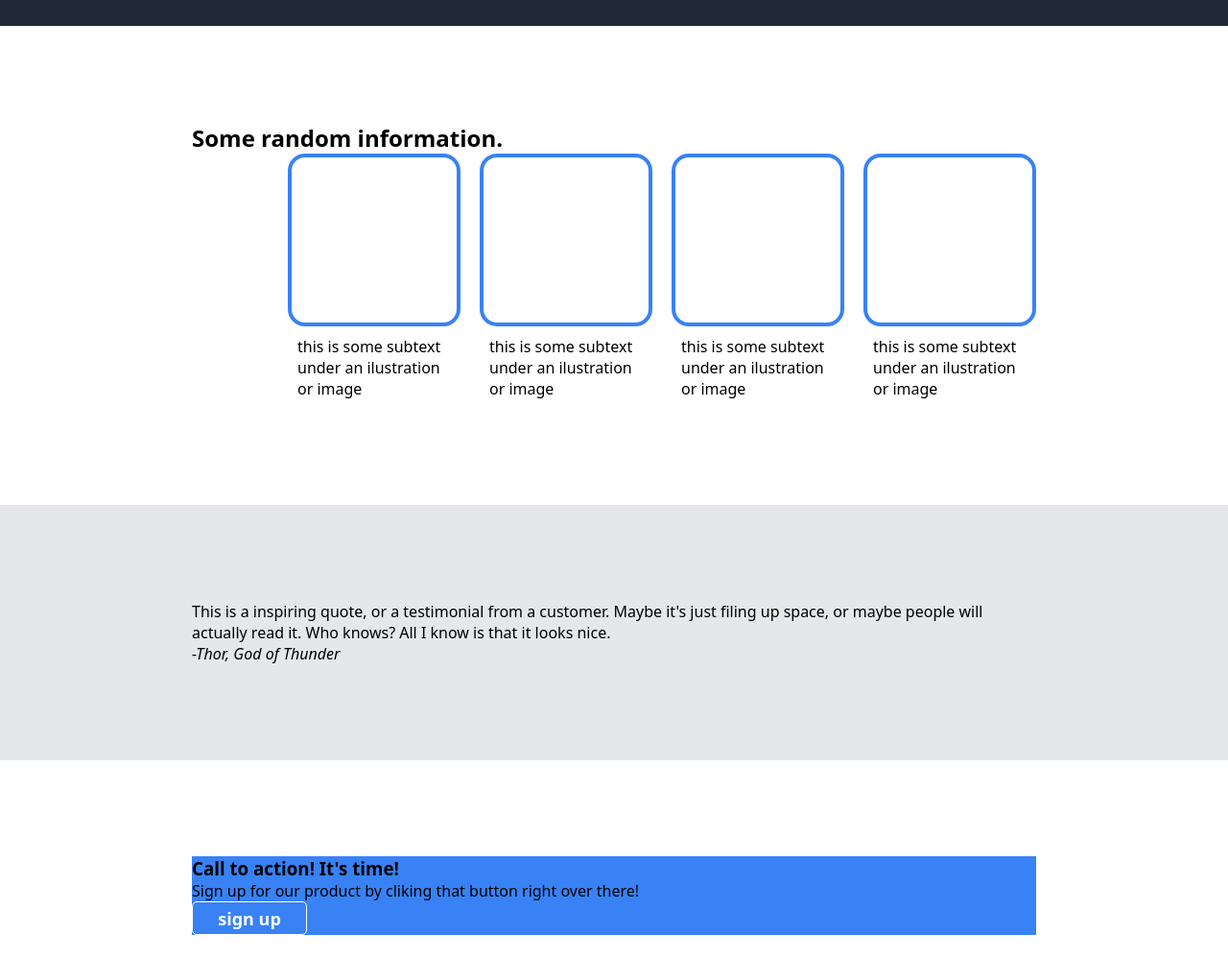
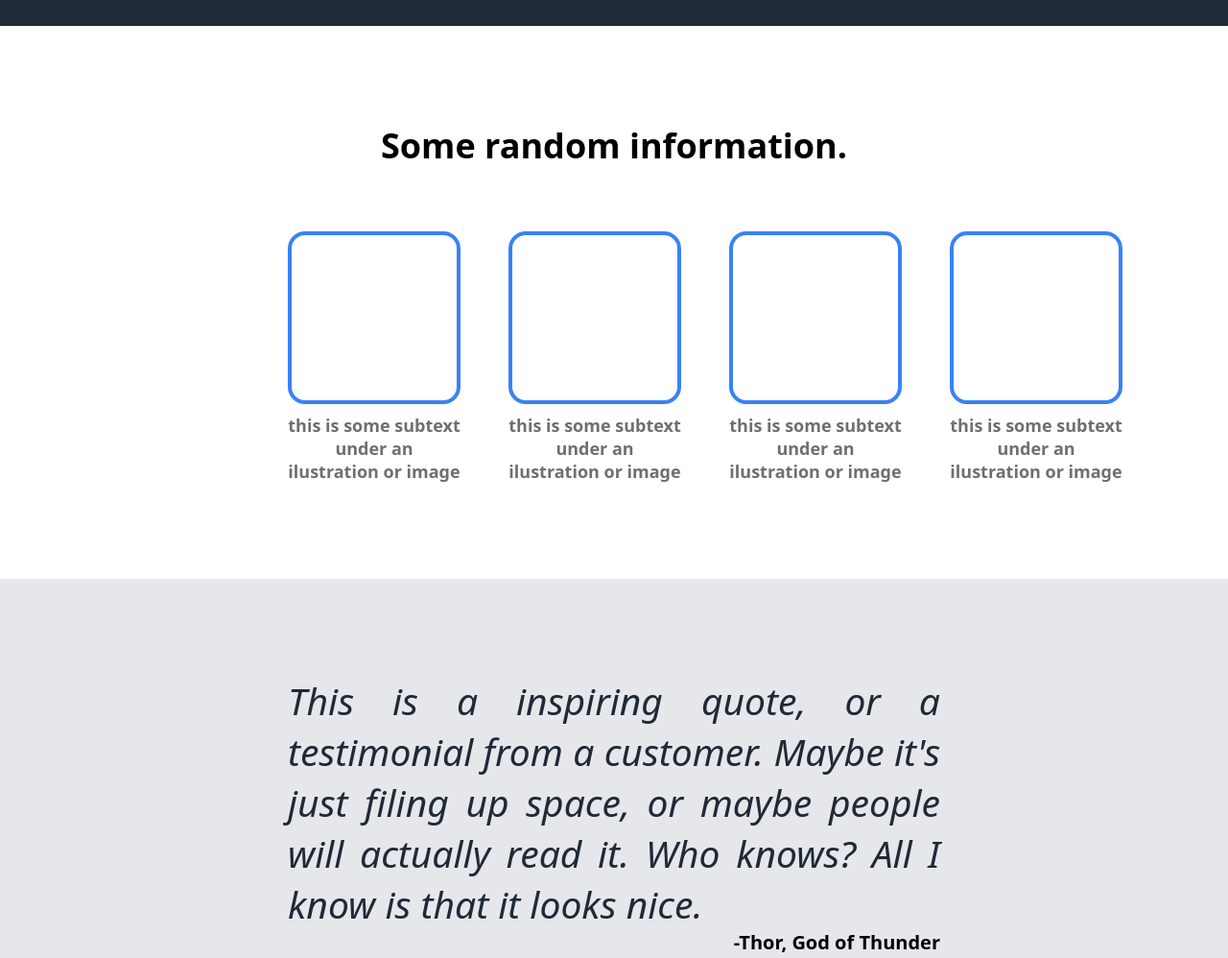
Before and after one commit to Yeray-Dev/The_Odin_Project, a plain HTML site: page Landing_Page/index.html in a window 1280 px wide. Shown: the part 460-1458 px from the top of the page at 96% size. Drawn offline with Linux system fonts and the light colour scheme.

Commit message:
Landing Page. CSS QUOTE OK.

```diff
--- a/Landing_Page/style.css
+++ b/Landing_Page/style.css
@@ -107,10 +107,17 @@ section{
 		/*. FIN Hero  */
 		/*. Cards  */
 
+#cards_title{
+	font-size: 36px;
+	font-weight: 900;
+	display: grid;
+	justify-content: center;
+	padding-bottom: 65px;
+}
 .article{
 	display: grid;
 	grid-template-columns: repeat(4, 1fr);
-	gap: 20px;
+	gap: 50px;
 	padding-left: 100px;
 	padding-right: 100px;
 }
@@ -122,8 +129,31 @@ section{
     height: 180px;
 }
 .subtext{
-	display: grid;
-	justify-content: center;
-	align-items: center;
-	padding: 10px;
+	display: flex;
+	flex-direction: column;
+	margin-top: 10px;
+	font-weight: 600;
+	text-align: center;
+	color: #6e6f6f;
+	font-size: 18px;
 }
+		/*. FIN Cards  */
+		/*. Quote  */
+#quote blockquote p{
+	font-size: 39px;
+	font-weight: 100;
+	text-align: justify;
+	color: #1F2937;
+	margin-left: 100px;
+	margin-right: 100px;
+	font-style: italic;
+}
+#quote blockquote cite{
+	font-size: 20px;
+	font-weight: 900;
+	font-style: normal;
+	display: flex;
+	justify-content: flex-end;
+	margin-left: 100px;
+	margin-right: 100px;
+}
```
